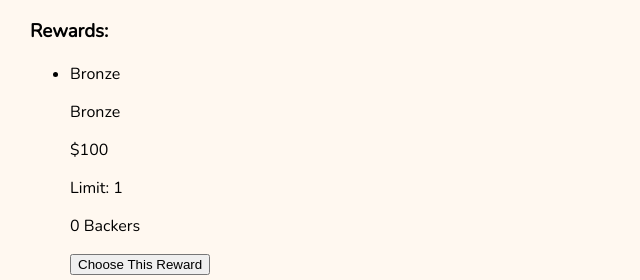
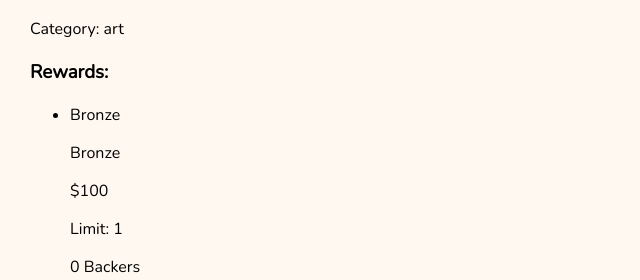
Before and after one commit to cindychea/crowdfunder, a Django app: page /project/1 in a window 1280 px wide. Shown: the part 469-749 px from the top of the page, without its empty margins (0-640 px from the left). Run offline with Django 3.2, Linux system fonts and the light colour scheme; data comes from the database, SQL or seed files in the repository.

Commit message:
Added category field to Project Model and Form, made displayable on home page, profile page and project page

```diff
--- a/crowdfunder/forms.py
+++ b/crowdfunder/forms.py
@@ -26,15 +26,27 @@ class RewardForm(forms.ModelForm):
 
 
 class ProjectForm(ModelForm):
+
+    category_options = [
+        ('Arts', 'Arts'),
+        ('Comics & Illustration', 'Comics & Illustration'),
+        ('Design & Tech', 'Design & Tech'),
+        ('Film', 'Film'),
+        ('Food & Craft', 'Food & Craft'),
+        ('Games', 'Games'),
+        ('Music', 'Music')
+    ]
+
     title = forms.CharField(max_length=255)
     description = forms.Textarea()
     goal = forms.IntegerField(validators=[MinValueValidator(1, message='Goal must be a positive number')])
     start_date = forms.DateField(widget=DateInput(attrs={'type': 'date', 'min': dt.date.today()}))
     end_date = forms.DateField(widget=DateInput(attrs={'type': 'date', 'min': (dt.date.today() + dt.timedelta(days=1))}))
+    category = forms.CharField(label='Catergories: ', widget=forms.Select(choices=category_options))
 
     class Meta:
         model = Project
-        fields = ['title', 'description', 'goal', 'start_date', 'end_date']
+        fields = ['title', 'description', 'goal', 'start_date', 'end_date', 'category']
 
 class LoginForm(forms.Form):
     username = forms.CharField(label="User Name", max_length=64)
--- a/crowdfunder/models.py
+++ b/crowdfunder/models.py
@@ -11,6 +11,17 @@ class User(AbstractUser):
 
 
 class Project(models.Model):
+
+    category_options = [
+        ('Arts', 'Arts'),
+        ('Comics & Illustration', 'Comics & Illustration'),
+        ('Design & Tech', 'Design & Tech'),
+        ('Film', 'Film'),
+        ('Food & Craft', 'Food & Craft'),
+        ('Games', 'Games'),
+        ('Music', 'Music')
+    ]
+
     title = models.CharField(max_length=255)
     description = models.TextField()
     goal = models.IntegerField()
@@ -19,6 +30,7 @@ class Project(models.Model):
     end_date = models.DateField()
     owner = models.ForeignKey(User, on_delete=models.CASCADE, related_name='projects')
     expired = models.BooleanField(default=False)
+    category = models.CharField(max_length=255, choices=category_options, default='art')
 
     def project_contributors(self):
         contributors = []
--- a/crowdfunder/templates/display_project.html
+++ b/crowdfunder/templates/display_project.html
@@ -8,6 +8,7 @@
 <h5>Started on: {{ project.start_date }}</h5>
 <h5>Ends on: {{ project.end_date }}</h5>
 <h3>Amount Raised: ${{ project.total_contributions }}</h3>
+<p>Category: {{ project.category }}</p>
 
 {% if request.user.username in project.project_contributors %}
 <h6>* You have already contributed to this project *</h6>
--- a/crowdfunder/templates/home.html
+++ b/crowdfunder/templates/home.html
@@ -7,6 +7,7 @@
         <li>
             <a href="{% url 'display_project' project_id=project.pk %}">Title: {{ project.title }}</a>
             <p>Goal: {{ project.goal }}</p>
+            <p>Category: {{ project.category }}</p>
             <p>Description: {{ project.description }}</p>
             <p>Start Date: {{ project.start_date }}</p>
             <p>End Date: {{ project.end_date }}</p>
--- a/crowdfunder/templates/profile.html
+++ b/crowdfunder/templates/profile.html
@@ -14,6 +14,7 @@
             <li>
                 <a href="{% url 'display_project' project_id=project.pk %}">Title: {{ project.title }}</a>
                 <p>Goal: {{ project.goal }}</p>
+                <p>Category: {{ project.category }}</p>
                 <p>Description: {{ project.description }}</p>
                 <p>Start Date: {{ project.start_date }}</p>
                 <p>End Date: {{ project.end_date }}</p>
```
Also changed, not shown: crowdfunder/migrations/0003_project_category.py (added), crowdfunder/migrations/0004_auto_20190610_1833.py (added), crowdfunder/migrations/0005_auto_20190610_1836.py (added).
